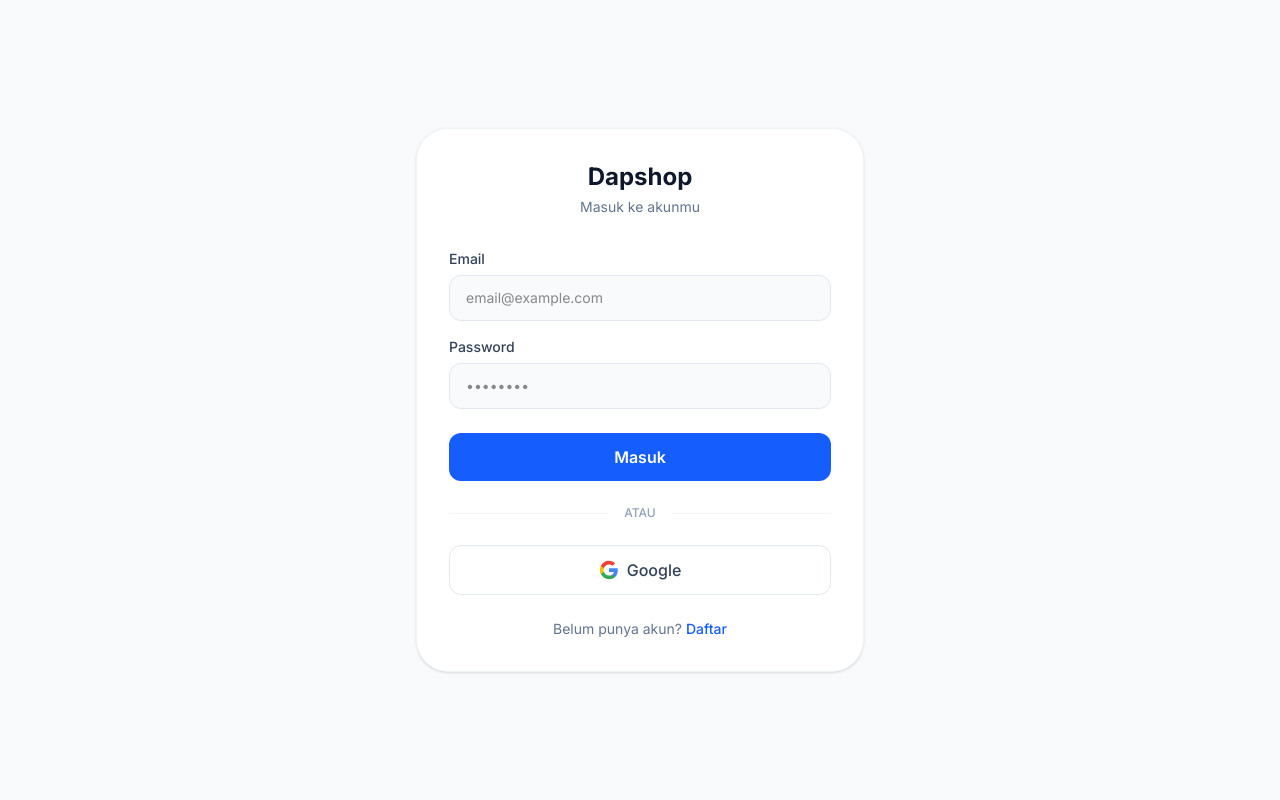
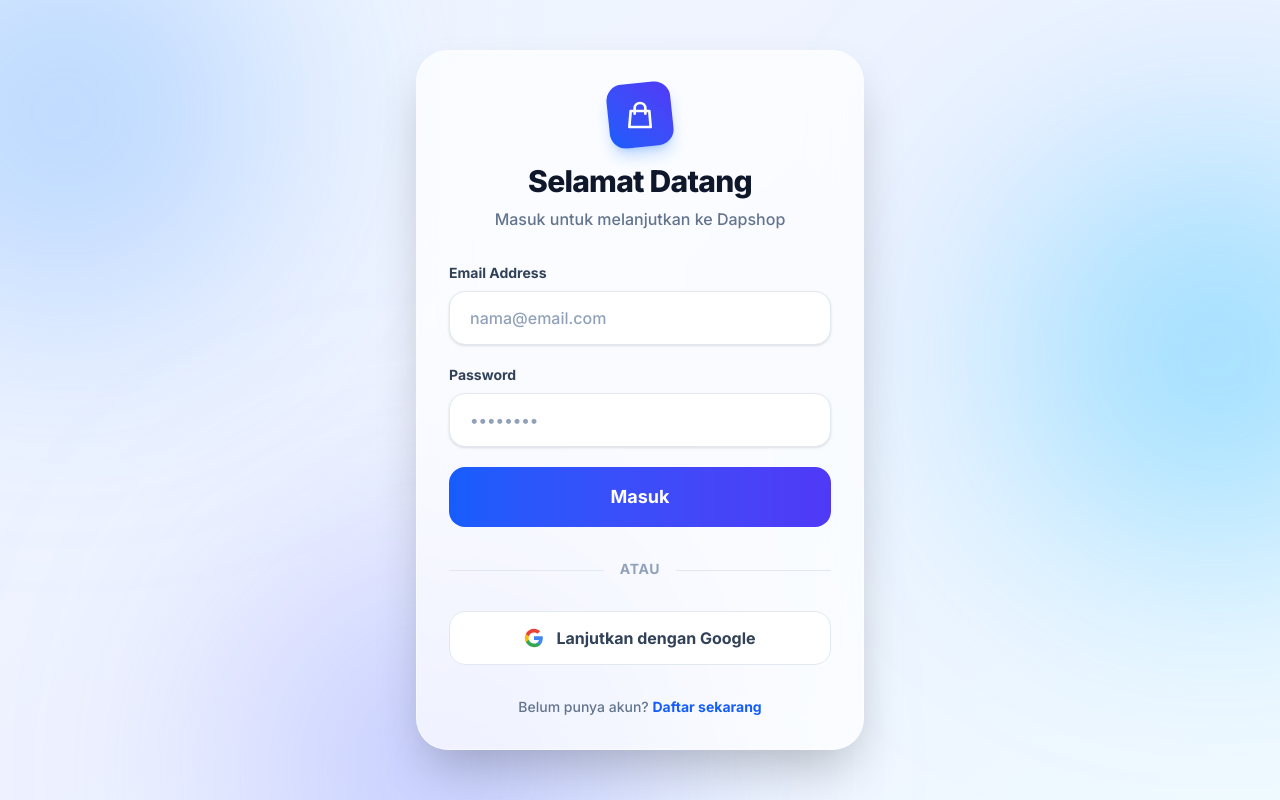
Before and after one commit to devara-g/groundShop, a Next.js app: page /auth/login in a window 1280 px wide. Built offline with nearby package versions, Linux system fonts and the light colour scheme; no server answers.

Commit message:
feat: implement authentication login/register pages and exclude callback route from middleware protection

```diff
--- a/app/auth/login/page.tsx
+++ b/app/auth/login/page.tsx
@@ -33,39 +33,54 @@
   }
 
   return (
-    <div className="min-h-screen flex items-center justify-center p-4 bg-slate-50">
-      <div className="w-full max-w-md bg-white rounded-[2rem] shadow-sm border border-slate-100 p-8">
+    <div className="min-h-screen relative overflow-hidden flex items-center justify-center p-4 bg-linear-to-br from-blue-50 via-indigo-50 to-sky-50">
+      {/* Decorative background blobs */}
+      <div className="absolute top-[-10%] left-[-10%] w-96 h-96 bg-blue-400 rounded-full mix-blend-multiply filter blur-[128px] opacity-40 animate-blob"></div>
+      <div className="absolute top-[20%] right-[-10%] w-96 h-96 bg-sky-400 rounded-full mix-blend-multiply filter blur-[128px] opacity-40 animate-blob animation-delay-2000"></div>
+      <div className="absolute bottom-[-20%] left-[20%] w-96 h-96 bg-indigo-400 rounded-full mix-blend-multiply filter blur-[128px] opacity-40 animate-blob animation-delay-4000"></div>
+
+      <div className="w-full max-w-md bg-white/70 backdrop-blur-xl rounded-[2rem] shadow-2xl border border-white/50 p-8 relative z-10">
         <div className="text-center mb-8">
-          <h1 className="text-2xl font-bold text-slate-900">Dapshop</h1>
-          <p className="text-sm text-slate-500 mt-1">Masuk ke akunmu</p>
+          <div className="w-16 h-16 bg-linear-to-tr from-blue-600 to-indigo-600 rounded-2xl mx-auto flex items-center justify-center shadow-lg shadow-blue-500/30 mb-4 transform -rotate-6">
+            <svg className="w-8 h-8 text-white transform rotate-6" fill="none" stroke="currentColor" viewBox="0 0 24 24">
+              <path strokeLinecap="round" strokeLinejoin="round" strokeWidth="2" d="M16 11V7a4 4 0 00-8 0v4M5 9h14l1 12H4L5 9z" />
+            </svg>
+          </div>
+          <h1 className="text-3xl font-extrabold text-slate-900 tracking-tight">Selamat Datang</h1>
+          <p className="text-slate-500 mt-2 font-medium">Masuk untuk melanjutkan ke Dapshop</p>
         </div>
 
         {error && (
-          <div className="bg-red-50 text-red-600 p-3 rounded-xl mb-6 text-sm text-center">
+          <div className="bg-red-50 border border-red-100 text-red-600 p-4 rounded-2xl mb-6 text-sm font-medium flex items-center gap-3 animate-in fade-in slide-in-from-top-2">
+            <svg className="w-5 h-5 shrink-0" fill="currentColor" viewBox="0 0 20 20">
+              <path fillRule="evenodd" d="M10 18a8 8 0 100-16 8 8 0 000 16zM8.707 7.293a1 1 0 00-1.414 1.414L8.586 10l-1.293 1.293a1 1 0 101.414 1.414L10 11.414l1.293 1.293a1 1 0 001.414-1.414L11.414 10l1.293-1.293a1 1 0 00-1.414-1.414L10 8.586 8.707 7.293z" clipRule="evenodd" />
+            </svg>
             {error}
           </div>
         )}
 
-        <form onSubmit={handleLogin} className="space-y-4">
+        <form onSubmit={handleLogin} className="space-y-5">
           <div>
-            <label className="block text-sm font-medium text-slate-700 mb-1.5">Email</label>
+            <label className="block text-sm font-bold text-slate-700 mb-2">Email Address</label>
             <input
               type="email"
               value={email}
               onChange={(e) => setEmail(e.target.value)}
-              className="w-full px-4 py-3 bg-slate-50 border border-slate-200 rounded-xl focus:outline-none focus:ring-2 focus:ring-blue-500/20 focus:border-blue-500 transition-all text-sm"
-              placeholder="email@example.com"
+              className="w-full px-5 py-3.5 bg-white border border-slate-200 rounded-2xl focus:outline-none focus:ring-2 focus:ring-blue-500/50 focus:border-blue-500 transition-all font-medium text-slate-900 placeholder:text-slate-400 shadow-sm"
+              placeholder="nama@email.com"
               required
             />
           </div>
 
           <div>
-            <label className="block text-sm font-medium text-slate-700 mb-1.5">Password</label>
+            <div className="flex items-center justify-between mb-2">
+              <label className="block text-sm font-bold text-slate-700">Password</label>
+            </div>
             <input
               type="password"
               value={password}
               onChange={(e) => setPassword(e.target.value)}
-              className="w-full px-4 py-3 bg-slate-50 border border-slate-200 rounded-xl focus:outline-none focus:ring-2 focus:ring-blue-500/20 focus:border-blue-500 transition-all text-sm"
+              className="w-full px-5 py-3.5 bg-white border border-slate-200 rounded-2xl focus:outline-none focus:ring-2 focus:ring-blue-500/50 focus:border-blue-500 transition-all font-medium text-slate-900 placeholder:text-slate-400 shadow-sm"
               placeholder="••••••••"
               required
             />
@@ -74,14 +89,19 @@
           <button
             type="submit"
             disabled={loading}
-            className="w-full bg-blue-600 text-white py-3 rounded-xl font-semibold hover:bg-blue-700 disabled:opacity-50 transition mt-2"
+            className="w-full bg-linear-to-r from-blue-600 to-indigo-600 text-white py-4 rounded-2xl font-bold text-lg hover:shadow-lg hover:shadow-blue-500/30 hover:-translate-y-0.5 disabled:opacity-50 disabled:hover:translate-y-0 transition-all duration-200 flex justify-center items-center gap-2"
           >
-            {loading ? "Loading..." : "Masuk"}
+            {loading ? (
+              <svg className="animate-spin -ml-1 mr-2 h-5 w-5 text-white" fill="none" viewBox="0 0 24 24">
+                <circle className="opacity-25" cx="12" cy="12" r="10" stroke="currentColor" strokeWidth="4"></circle>
+                <path className="opacity-75" fill="currentColor" d="M4 12a8 8 0 018-8V0C5.373 0 0 5.373 0 12h4zm2 5.291A7.962 7.962 0 014 12H0c0 3.042 1.135 5.824 3 7.938l3-2.647z"></path>
+              </svg>
+            ) : "Masuk"}
           </button>
         </form>
 
-        <div className="my-6 flex items-center before:flex-1 before:border-t before:border-slate-100 after:flex-1 after:border-t after:border-slate-100">
-          <p className="mx-4 text-xs font-medium text-slate-400 uppercase">
+        <div className="my-8 flex items-center before:mt-0.5 before:flex-1 before:border-t before:border-slate-200 after:mt-0.5 after:flex-1 after:border-t after:border-slate-200">
+          <p className="mx-4 mb-0 text-center text-sm font-bold text-slate-400 uppercase tracking-wider">
             Atau
           </p>
         </div>
@@ -97,7 +117,7 @@
             })
           }}
           disabled={loading}
-          className="w-full flex items-center justify-center gap-2 bg-white text-slate-700 border border-slate-200 py-3 rounded-xl font-medium hover:bg-slate-50 disabled:opacity-50 transition"
+          className="w-full flex items-center justify-center gap-3 bg-white text-slate-700 border border-slate-200 py-3.5 rounded-2xl font-bold hover:bg-slate-50 hover:shadow-md disabled:opacity-50 transition-all duration-200 mb-8"
         >
           <svg viewBox="0 0 24 24" className="w-5 h-5">
             <path d="M22.56 12.25c0-.78-.07-1.53-.2-2.25H12v4.26h5.92c-.26 1.37-1.04 2.53-2.21 3.31v2.77h3.57c2.08-1.92 3.28-4.74 3.28-8.09z" fill="#4285F4"/>
@@ -106,13 +126,13 @@
             <path d="M12 5.38c1.62 0 3.06.56 4.21 1.64l3.15-3.15C17.45 2.09 14.97 1 12 1 7.7 1 3.99 3.47 2.18 7.07l3.66 2.84c.87-2.6 3.3-4.53 6.16-4.53z" fill="#EA4335"/>
             <path d="M1 1h22v22H1z" fill="none" />
           </svg>
-          Google
+          Lanjutkan dengan Google
         </button>
 
-        <p className="text-center text-sm text-slate-500 mt-6">
+        <p className="text-center text-sm font-medium text-slate-500">
           Belum punya akun?{" "}
-          <Link href="/auth/register" className="text-blue-600 font-medium hover:underline">
-            Daftar
+          <Link href="/auth/register" className="text-blue-600 font-bold hover:text-blue-700 hover:underline transition-colors">
+            Daftar sekarang
           </Link>
         </p>
       </div>
--- a/app/auth/register/page.tsx
+++ b/app/auth/register/page.tsx
@@ -38,15 +38,15 @@
   }
 
   return (
-    <div className="min-h-screen flex items-center justify-center p-4 bg-linear-to-br from-indigo-50 via-purple-50 to-pink-50">
+    <div className="min-h-screen relative overflow-hidden flex items-center justify-center p-4 bg-linear-to-br from-blue-50 via-indigo-50 to-sky-50">
       {/* Decorative background blobs */}
-      <div className="absolute top-[-10%] left-[-10%] w-96 h-96 bg-indigo-400 rounded-full mix-blend-multiply filter blur-[128px] opacity-40 animate-blob"></div>
-      <div className="absolute top-[20%] right-[-10%] w-96 h-96 bg-pink-400 rounded-full mix-blend-multiply filter blur-[128px] opacity-40 animate-blob animation-delay-2000"></div>
-      <div className="absolute bottom-[-20%] left-[20%] w-96 h-96 bg-purple-400 rounded-full mix-blend-multiply filter blur-[128px] opacity-40 animate-blob animation-delay-4000"></div>
+      <div className="absolute top-[-10%] left-[-10%] w-96 h-96 bg-blue-400 rounded-full mix-blend-multiply filter blur-[128px] opacity-40 animate-blob"></div>
+      <div className="absolute top-[20%] right-[-10%] w-96 h-96 bg-sky-400 rounded-full mix-blend-multiply filter blur-[128px] opacity-40 animate-blob animation-delay-2000"></div>
+      <div className="absolute bottom-[-20%] left-[20%] w-96 h-96 bg-indigo-400 rounded-full mix-blend-multiply filter blur-[128px] opacity-40 animate-blob animation-delay-4000"></div>
 
       <div className="w-full max-w-md bg-white/70 backdrop-blur-xl rounded-[2rem] shadow-2xl border border-white/50 p-8 relative z-10">
         <div className="text-center mb-8">
-          <div className="w-16 h-16 bg-linear-to-tr from-indigo-600 to-purple-600 rounded-2xl mx-auto flex items-center justify-center shadow-lg shadow-indigo-500/30 mb-4 transform -rotate-6">
+          <div className="w-16 h-16 bg-linear-to-tr from-blue-600 to-indigo-600 rounded-2xl mx-auto flex items-center justify-center shadow-lg shadow-blue-500/30 mb-4 transform -rotate-6">
             <svg className="w-8 h-8 text-white transform rotate-6" fill="none" stroke="currentColor" viewBox="0 0 24 24">
               <path strokeLinecap="round" strokeLinejoin="round" strokeWidth="2" d="M18 9v3m0 0v3m0-3h3m-3 0h-3m-2-5a4 4 0 11-8 0 4 4 0 018 0zM3 20a6 6 0 0112 0v1H3v-1z" />
             </svg>
@@ -84,7 +84,7 @@
                 type="text"
                 value={username}
                 onChange={(e) => setUsername(e.target.value)}
-                className="w-full px-5 py-3.5 bg-white border border-slate-200 rounded-2xl focus:outline-none focus:ring-2 focus:ring-indigo-500/50 focus:border-indigo-500 transition-all font-medium text-slate-900 placeholder:text-slate-400 shadow-sm"
+                className="w-full px-5 py-3.5 bg-white border border-slate-200 rounded-2xl focus:outline-none focus:ring-2 focus:ring-blue-500/50 focus:border-blue-500 transition-all font-medium text-slate-900 placeholder:text-slate-400 shadow-sm"
                 placeholder="johndoe"
                 required
               />
@@ -96,7 +96,7 @@
                 type="email"
                 value={email}
                 onChange={(e) => setEmail(e.target.value)}
-                className="w-full px-5 py-3.5 bg-white border border-slate-200 rounded-2xl focus:outline-none focus:ring-2 focus:ring-indigo-500/50 focus:border-indigo-500 transition-all font-medium text-slate-900 placeholder:text-slate-400 shadow-sm"
+                className="w-full px-5 py-3.5 bg-white border border-slate-200 rounded-2xl focus:outline-none focus:ring-2 focus:ring-blue-500/50 focus:border-blue-500 transition-all font-medium text-slate-900 placeholder:text-slate-400 shadow-sm"
                 placeholder="nama@email.com"
                 required
               />
@@ -108,7 +108,7 @@
                 type="password"
                 value={password}
                 onChange={(e) => setPassword(e.target.value)}
-                className="w-full px-5 py-3.5 bg-white border border-slate-200 rounded-2xl focus:outline-none focus:ring-2 focus:ring-indigo-500/50 focus:border-indigo-500 transition-all font-medium text-slate-900 placeholder:text-slate-400 shadow-sm"
+                className="w-full px-5 py-3.5 bg-white border border-slate-200 rounded-2xl focus:outline-none focus:ring-2 focus:ring-blue-500/50 focus:border-blue-500 transition-all font-medium text-slate-900 placeholder:text-slate-400 shadow-sm"
                 placeholder="Minimal 6 karakter"
                 required
                 minLength={6}
@@ -118,7 +118,7 @@
             <button
               type="submit"
               disabled={loading}
-              className="w-full bg-linear-to-r from-indigo-600 to-purple-600 text-white py-4 rounded-2xl font-bold text-lg hover:shadow-lg hover:shadow-indigo-500/30 hover:-translate-y-0.5 disabled:opacity-50 disabled:hover:translate-y-0 transition-all duration-200 flex justify-center items-center gap-2 mt-2"
+              className="w-full bg-linear-to-r from-blue-600 to-indigo-600 text-white py-4 rounded-2xl font-bold text-lg hover:shadow-lg hover:shadow-blue-500/30 hover:-translate-y-0.5 disabled:opacity-50 disabled:hover:translate-y-0 transition-all duration-200 flex justify-center items-center gap-2 mt-2"
             >
               {loading ? (
                 <svg className="animate-spin -ml-1 mr-2 h-5 w-5 text-white" fill="none" viewBox="0 0 24 24">
@@ -165,7 +165,7 @@
 
         <p className="text-center text-sm font-medium text-slate-500 mt-6">
           Sudah punya akun?{" "}
-          <Link href="/auth/login" className="text-indigo-600 font-bold hover:text-indigo-700 hover:underline transition-colors">
+          <Link href="/auth/login" className="text-blue-600 font-bold hover:text-blue-700 hover:underline transition-colors">
             Masuk di sini
           </Link>
         </p>
--- a/middleware.ts
+++ b/middleware.ts
@@ -31,7 +31,8 @@
   if (
     !user &&
     !request.nextUrl.pathname.startsWith("/auth/login") &&
-    !request.nextUrl.pathname.startsWith("/auth/register")
+    !request.nextUrl.pathname.startsWith("/auth/register") &&
+    !request.nextUrl.pathname.startsWith("/auth/callback")
   ) {
     const url = request.nextUrl.clone()
     url.pathname = "/auth/login"
```
